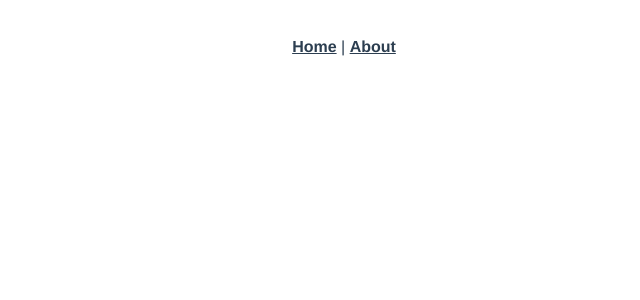
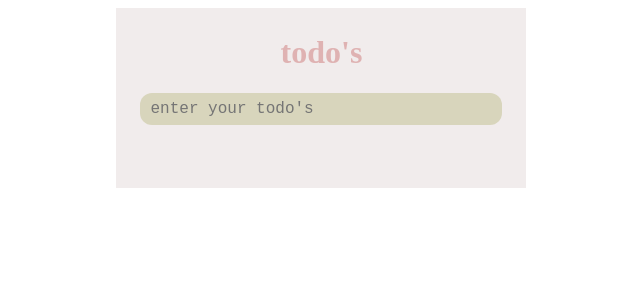
Before and after one commit to sarika1997/todo-app, a Vue app: page /todo in a window 1280 px wide. Shown: the top 300 px of the page, without its empty margins (296-936 px from the left). Built offline with nearby package versions, Linux system fonts and the light colour scheme.

Commit message:
initial commit

```diff
--- a/src/App.vue
+++ b/src/App.vue
@@ -1,9 +1,6 @@
 <template>
   <div id="app">
-    <div id="nav">
-      <router-link to="/">Home</router-link> |
-      <router-link to="/about">About</router-link>
-    </div>
+    <router-link :to="{name : 'home'}"></router-link>
     <router-view />
   </div>
 </template>
@@ -16,16 +13,4 @@
   text-align: center;
   color: #2c3e50;
 }
-#nav {
-  padding: 30px;
-}
-
-#nav a {
-  font-weight: bold;
-  color: #2c3e50;
-}
-
-#nav a.router-link-exact-active {
-  color: #42b983;
-}
 </style>
--- a/src/components/HelloWorld.vue
+++ /dev/null
@@ -1,114 +0,0 @@
-<template>
-  <div class="hello">
-    <h1>{{ msg }}</h1>
-    <p>
-      For a guide and recipes on how to configure / customize this project,<br />
-      check out the
-      <a href="https://cli.vuejs.org" target="_blank" rel="noopener"
-        >vue-cli documentation</a
-      >.
-    </p>
-    <h3>Installed CLI Plugins</h3>
-    <ul>
-      <li>
-        <a
-          href="https://github.com/vuejs/vue-cli/tree/dev/packages/%40vue/cli-plugin-babel"
-          target="_blank"
-          rel="noopener"
-          >babel</a
-        >
-      </li>
-      <li>
-        <a
-          href="https://github.com/vuejs/vue-cli/tree/dev/packages/%40vue/cli-plugin-eslint"
-          target="_blank"
-          rel="noopener"
-          >eslint</a
-        >
-      </li>
-    </ul>
-    <h3>Essential Links</h3>
-    <ul>
-      <li>
-        <a href="https://vuejs.org" target="_blank" rel="noopener">Core Docs</a>
-      </li>
-      <li>
-        <a href="https://forum.vuejs.org" target="_blank" rel="noopener"
-          >Forum</a
-        >
-      </li>
-      <li>
-        <a href="https://chat.vuejs.org" target="_blank" rel="noopener"
-          >Community Chat</a
-        >
-      </li>
-      <li>
-        <a href="https://twitter.com/vuejs" target="_blank" rel="noopener"
-          >Twitter</a
-        >
-      </li>
-      <li>
-        <a href="https://news.vuejs.org" target="_blank" rel="noopener">News</a>
-      </li>
-    </ul>
-    <h3>Ecosystem</h3>
-    <ul>
-      <li>
-        <a href="https://router.vuejs.org" target="_blank" rel="noopener"
-          >vue-router</a
-        >
-      </li>
-      <li>
-        <a href="https://vuex.vuejs.org" target="_blank" rel="noopener">vuex</a>
-      </li>
-      <li>
-        <a
-          href="https://github.com/vuejs/vue-devtools#vue-devtools"
-          target="_blank"
-          rel="noopener"
-          >vue-devtools</a
-        >
-      </li>
-      <li>
-        <a href="https://vue-loader.vuejs.org" target="_blank" rel="noopener"
-          >vue-loader</a
-        >
-      </li>
-      <li>
-        <a
-          href="https://github.com/vuejs/awesome-vue"
-          target="_blank"
-          rel="noopener"
-          >awesome-vue</a
-        >
-      </li>
-    </ul>
-  </div>
-</template>
-
-<script>
-export default {
-  name: "HelloWorld",
-  props: {
-    msg: String
-  }
-};
-</script>
-
-<!-- Add "scoped" attribute to limit CSS to this component only -->
-<style scoped>
-h3 {
-  margin: 40px 0 0;
-}
-ul {
-  list-style-type: none;
-  padding: 0;
-}
-li {
-  display: inline-block;
-  margin: 0 10px;
-}
-a {
-  color: #42b983;
-}
-</style>
--- /dev/null
+++ b/src/components/todo.vue
@@ -0,0 +1,65 @@
+<template>
+  <div class="todo">
+    <h1 class="todo-heading">todo's</h1>
+    <input
+      class="todo-input"
+      v-model="value"
+      @input="saveTodo"
+      placeholder="enter your todo's"
+      v-on:keyup.enter="showlist"
+    />
+    <template v-if="viewlist">
+      <TodoList />
+    </template>
+  </div>
+</template>
+
+<script>
+import TodoList from "@/components/todoList.vue";
+
+export default {
+  components: {
+    TodoList
+  },
+  data() {
+    return {
+      value: "",
+      viewlist: false
+    };
+  },
+  methods: {
+    showlist() {
+      return (this.viewlist = true);
+    },
+    saveTodo() {
+      this.$store.dispatch("saveTodo", this.value);
+    }
+  }
+};
+</script>
+
+<style>
+.todo-heading {
+  font-size: 32px;
+  color: #d38b8b98;
+  font-family: italic;
+}
+.todo-input {
+  color: #585555;
+  width: 350px;
+  height: 30px;
+  padding-left: 10px;
+  font-size: 16px;
+  font-family: "Courier New", Courier, monospace;
+  background-color: #9c9c484b;
+  border: 2px;
+  border-radius: 12px;
+}
+.todo {
+  width: 400px;
+  height: auto;
+  margin-left: 32%;
+  background-color: rgba(228, 218, 218, 0.513);
+  padding: 5px 5px 5% 5px;
+}
+</style>
--- /dev/null
+++ b/src/components/todoList.vue
@@ -0,0 +1,19 @@
+<template>
+  <div>
+    <p v-if="!items">There are no todo's to show</p>
+    <p v-else v-for="item in items" :key="item">
+      <input type="checkbox" :key="item" />
+      {{item}}
+    </p>
+  </div>
+</template>
+
+<script>
+import { mapState } from "vuex";
+export default {
+  computed: mapState({ items: state => state.todoText })
+};
+</script>
+
+<style>
+</style>
--- a/src/router.js
+++ b/src/router.js
@@ -1,7 +1,7 @@
 import Vue from "vue";
 import Router from "vue-router";
-import Home from "./views/Home.vue";
-
+import todo from "@/components/todo.vue";
+import Home from "@/views/home.vue";
 Vue.use(Router);
 
 export default new Router({
@@ -14,13 +14,9 @@ export default new Router({
       component: Home
     },
     {
-      path: "/about",
-      name: "about",
-      // route level code-splitting
-      // this generates a separate chunk (about.[hash].js) for this route
-      // which is lazy-loaded when the route is visited.
-      component: () =>
-        import(/* webpackChunkName: "about" */ "./views/About.vue")
+      path: "/todo",
+      name: "todo",
+      component: todo
     }
   ]
 });
--- a/src/store.js
+++ b/src/store.js
@@ -4,7 +4,17 @@ import Vuex from "vuex";
 Vue.use(Vuex);
 
 export default new Vuex.Store({
-  state: {},
-  mutations: {},
-  actions: {}
+  state: {
+    todoText: []
+  },
+  mutations: {
+    SAVE_TODO(state, value) {
+      state.todoText.push(value);
+    }
+  },
+  actions: {
+    saveTodo({ commit }, value) {
+      commit("SAVE_TODO", value);
+    }
+  }
 });
--- a/src/views/About.vue
+++ /dev/null
@@ -1,5 +0,0 @@
-<template>
-  <div class="about">
-    <h1>This is an about page</h1>
-  </div>
-</template>
--- a/src/views/Home.vue
+++ b/src/views/Home.vue
@@ -1,18 +1,17 @@
 <template>
   <div class="home">
-    <img alt="Vue logo" src="../assets/logo.png" />
-    <HelloWorld msg="Welcome to Your Vue.js App" />
+    <todo />
   </div>
 </template>
 
 <script>
-// @ is an alias to /src
-import HelloWorld from "@/components/HelloWorld.vue";
-
+import todo from "@/components/todo.vue";
 export default {
-  name: "home",
   components: {
-    HelloWorld
+    todo
   }
 };
 </script>
+
+<style scoped>
+</style>
```
